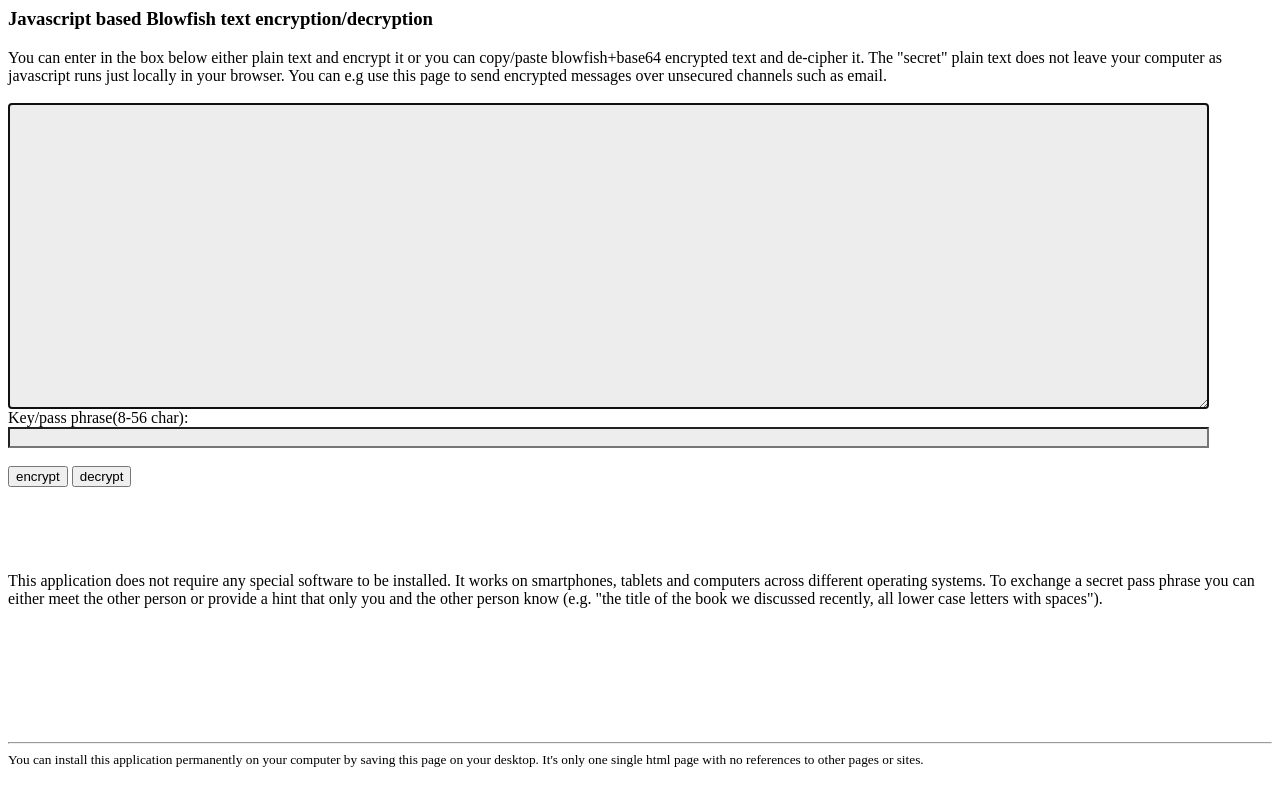
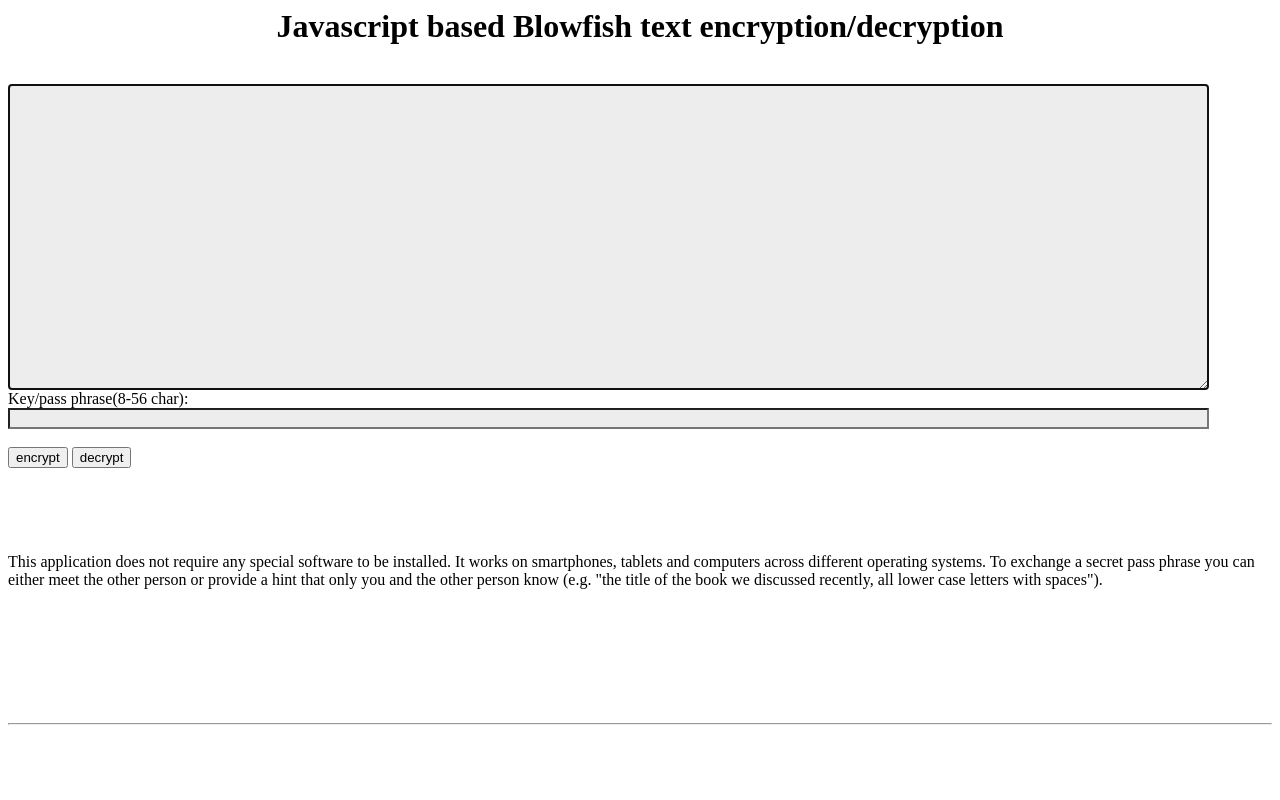
Before and after one commit to greenm8rix/blowfish, a website: page public/blow.html in a window 1280 px wide. Drawn offline with Linux system fonts and the light colour scheme.

Commit message:
ready to deploy

```diff
--- a/public/blow.html
+++ b/public/blow.html
@@ -4,11 +4,11 @@
 <meta name="viewport" content="width=device-width, initial-scale=1.0, user-scalable=1">
     <title>Javascript based Blowfish text encryption/decryption</title>
 <style type="text/css">
-<!--
+
 textarea.in {  background-color:#ededed; width:95%; min-width:70ex; }
 input.in { color:#cdcdcd; background-color:#ededed; width:95%; }
 input.flat {  border-style:none; }
--->
+
 </style>
 <script type="text/javascript">
 // we just use a library for blowfish and include it here:
@@ -632,13 +632,9 @@ function pwhide(obj) {
 </script>
 </head>
 <body>
-<h3>Javascript based Blowfish text encryption/decryption</h3>
-You can enter in the  box below either plain text and encrypt it or
-you can copy/paste blowfish+base64 encrypted text and de-cipher it.
-The "secret" plain text does not leave your computer as javascript runs
-just locally in your browser. You can e.g use this page to send encrypted
-messages over unsecured channels such as email.
-<br>
+<h1 style="text-align:center;">Javascript based Blowfish text encryption/decryption</h1>
+
+
 <br>
 <form onsubmit="return false;" name="myform"><!-- needed for safari to not submit the form -->
 <textarea autofocus="autofocus" rows="20" name="txt" class="in"></textarea>
@@ -670,9 +666,7 @@ lower case letters with spaces").
 <br>
 <br>
 <hr>
-<small>You can install this application permanently on your computer by saving this page
-on your desktop.
-It's only one single html page with no references to other pages or sites.</small>
+
 
 
 </body></html>
```
